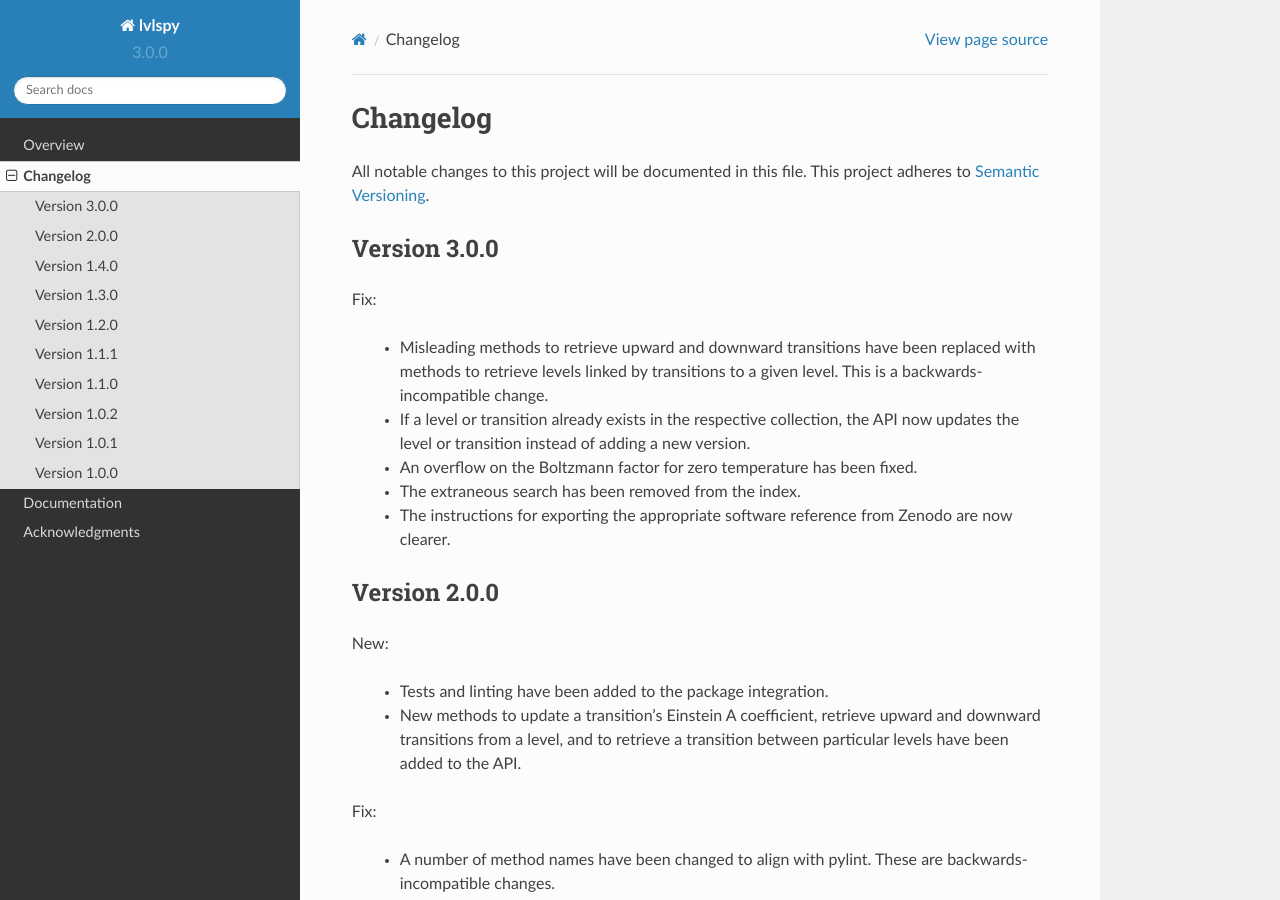
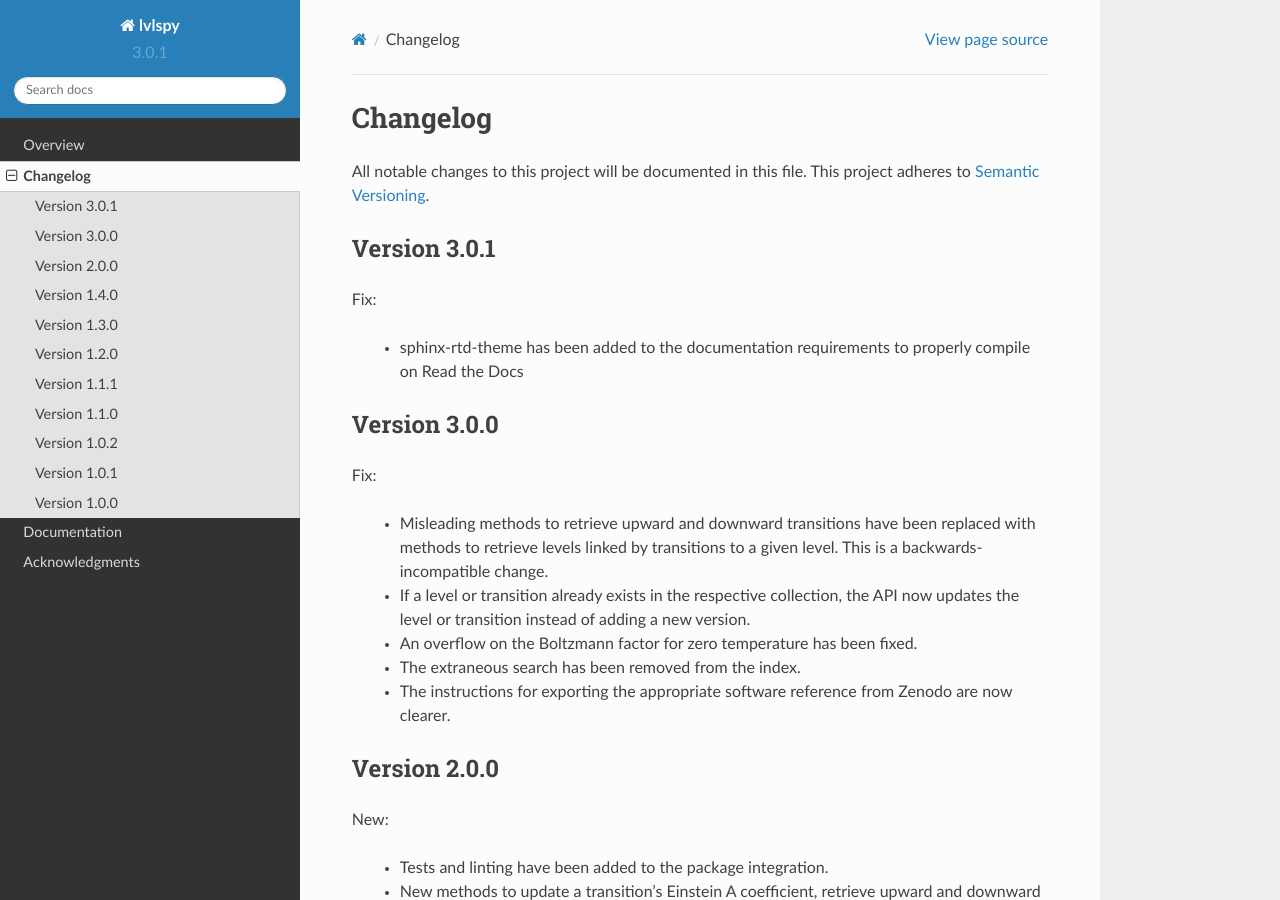
Before and after one commit to jaadt7/lvlspy, a Sphinx documentation site: the page built from doc/source/changelog.rst, in a window 1280 px wide and 900 px high. Built offline with Sphinx 7.4.7 and the Read the Docs theme 2.0.0, drawn with Linux system fonts in a browser that asks for light colours.

Commit message:
updated requirement files and changelog

```diff
--- a/doc/source/changelog.rst
+++ b/doc/source/changelog.rst
@@ -3,6 +3,14 @@ Changelog
 
 All notable changes to this project will be documented in this file.  This
 project adheres to `Semantic Versioning <http://semver.org/spec/v2.0.0.html>`_.
+
+Version 3.0.1
+-------------
+
+Fix:
+
+  * sphinx-rtd-theme has been added to the documentation requirements to properly
+    compile on Read the Docs
 
 Version 3.0.0
 -------------
@@ -18,6 +26,7 @@ Fix:
   * The extraneous search has been removed from the index.
   * The instructions for exporting the appropriate software reference from
     Zenodo are now clearer.
+
 
 Version 2.0.0
 -------------
--- a/lvlspy/__about__.py
+++ b/lvlspy/__about__.py
@@ -10,6 +10,6 @@ __all__ = [
 
 __title__ = "lvlspy"
 __summary__ = "Python project to work with quantum level system data"
-__version__ = "3.0.0"
+__version__ = "3.0.1"
 __author__ = "Clemson University"
 __copyright__ = "Clemson University, 2022-2023"
```
Also changed, not shown: 1 other file.
